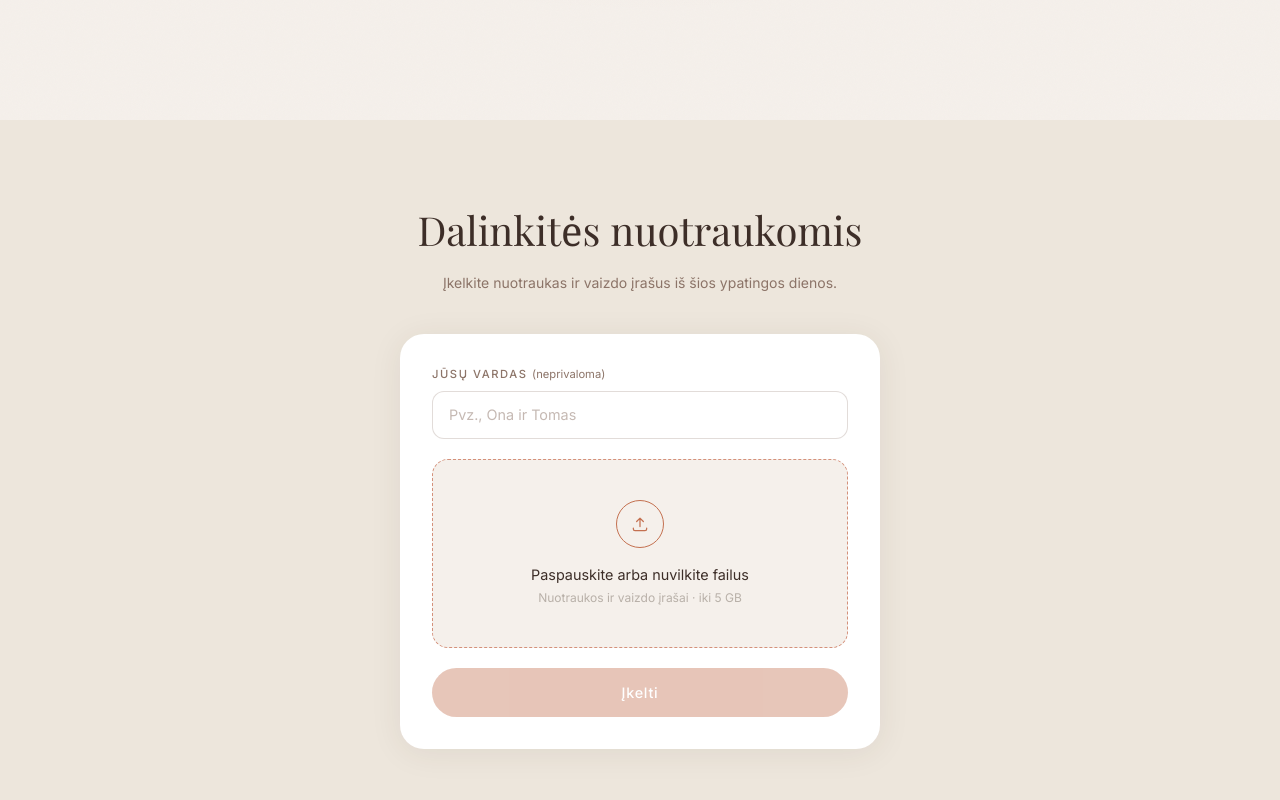
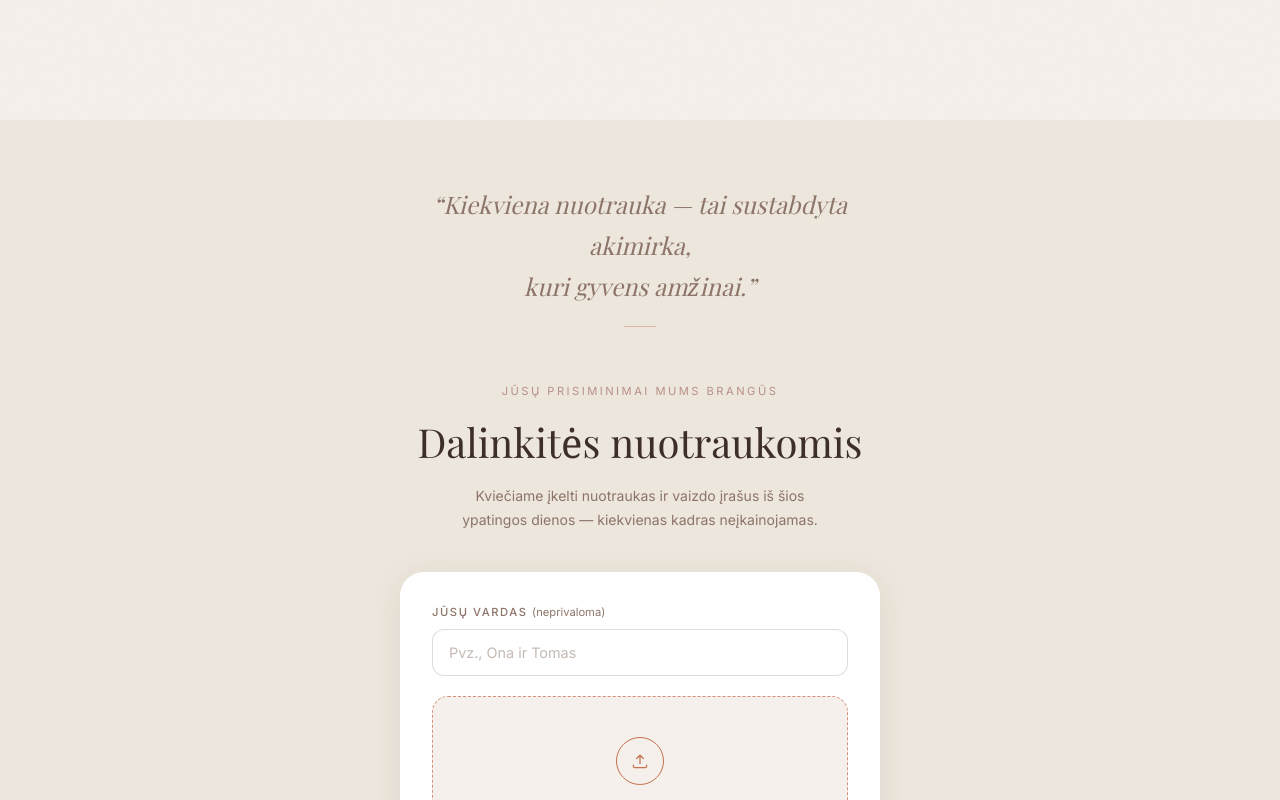
Before and after one commit to taken440/wedding, a Next.js app: page / in a window 1280 px wide. Shown: the part 680-1480 px from the top of the page. Built offline with nearby package versions, Linux system fonts and the light colour scheme; a web font is replaced by a local one.

Commit message:
design: add quote section, richer upload heading, restore emotional success text
https://claude.ai/code/session_018iweB9tVTqSiYSHCqNZb2q

```diff
--- a/src/app/page.tsx
+++ b/src/app/page.tsx
@@ -218,17 +218,30 @@ export default function HomePage() {
         </div>
       </section>
 
+      {/* ══ QUOTE STRIP ══════════════════════════════════════════════════════ */}
+      <section style={{ background: '#EDE6DC', padding: '4rem 1.5rem 0', textAlign: 'center' }}>
+        <div style={{ maxWidth: 520, margin: '0 auto' }}>
+          <p className="font-serif" style={{ fontSize: 'clamp(1.1rem, 4vw, 1.5rem)', color: '#8C7468', fontStyle: 'italic', fontWeight: 400, lineHeight: 1.7, marginBottom: '1.25rem' }}>
+            &ldquo;Kiekviena nuotrauka — tai sustabdyta akimirka,<br className="hidden md:block" /> kuri gyvens amžinai.&rdquo;
+          </p>
+          <div style={{ width: 32, height: 1, background: '#C47050', margin: '0 auto', opacity: 0.4 }} />
+        </div>
+      </section>
+
       {/* ══ UPLOAD ════════════════════════════════════════════════════════════ */}
-      <section id="upload" style={{ background: '#EDE6DC', padding: '5rem 1rem' }}>
+      <section id="upload" style={{ background: '#EDE6DC', padding: '3.5rem 1rem 5rem' }}>
         <div style={{ maxWidth: 480, margin: '0 auto' }}>
 
           {/* heading */}
           <div style={{ textAlign: 'center', marginBottom: '2.5rem' }}>
+            <p style={{ fontFamily: 'Inter', fontSize: '0.7rem', letterSpacing: '0.22em', textTransform: 'uppercase', color: '#B89088', marginBottom: '0.75rem' }}>
+              Jūsų prisiminimai mums brangūs
+            </p>
             <h2 className="font-serif" style={{ fontSize: 'clamp(1.75rem, 6vw, 2.5rem)', color: '#3D2E28', fontWeight: 400, marginBottom: '0.75rem' }}>
               Dalinkitės nuotraukomis
             </h2>
-            <p style={{ fontFamily: 'Inter', fontSize: '0.875rem', color: '#8C7468', lineHeight: 1.6 }}>
-              Įkelkite nuotraukas ir vaizdo įrašus iš šios ypatingos dienos.
+            <p style={{ fontFamily: 'Inter', fontSize: '0.875rem', color: '#8C7468', lineHeight: 1.7 }}>
+              Kviečiame įkelti nuotraukas ir vaizdo įrašus iš šios<br className="hidden md:block" /> ypatingos dienos — kiekvienas kadras neįkainojamas.
             </p>
           </div>
 
@@ -247,11 +260,14 @@ export default function HomePage() {
                     <path d="M5 13l4 4L19 7" stroke="#788060" strokeWidth="2" strokeLinecap="round" strokeLinejoin="round" />
                   </svg>
                 </div>
-                <h3 className="font-serif" style={{ fontSize: '1.75rem', color: '#3D2E28', fontWeight: 400, marginBottom: '0.5rem' }}>
-                  Ačiū!
+                <h3 className="font-serif" style={{ fontSize: '2rem', color: '#3D2E28', fontWeight: 400, marginBottom: '0.75rem' }}>
+                  Ačiū iš širdies!
                 </h3>
-                <p style={{ fontFamily: 'Inter', fontSize: '0.875rem', color: '#8C7468', marginBottom: '2rem' }}>
-                  {doneCount === 1 ? 'Failas sėkmingai įkeltas.' : `${doneCount} failai sėkmingai įkelti.`}
+                <p style={{ fontFamily: 'Inter', fontSize: '0.9rem', color: '#8C7468', lineHeight: 1.7, marginBottom: '0.5rem' }}>
+                  {doneCount === 1 ? 'Jūsų failas sėkmingai įkeltas.' : `Visi ${doneCount} failai sėkmingai įkelti.`}
+                </p>
+                <p style={{ fontFamily: 'Inter', fontSize: '0.875rem', color: '#B89088', fontStyle: 'italic', marginBottom: '2rem' }}>
+                  Jūsų prisiminimai išsaugoti amžiams.
                 </p>
                 <button onClick={resetAll} className="btn-outline">Įkelti daugiau</button>
               </div>
```
